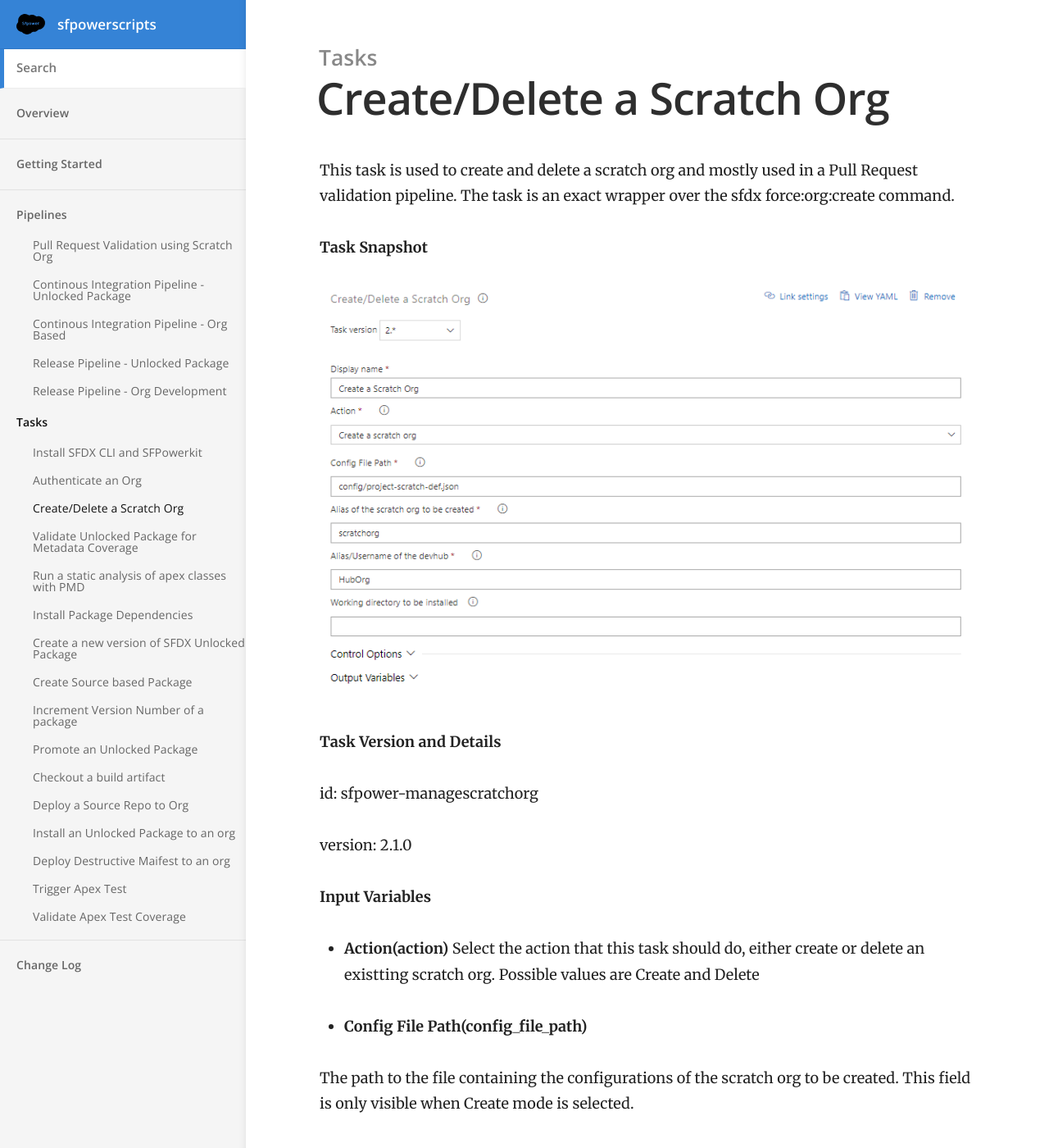
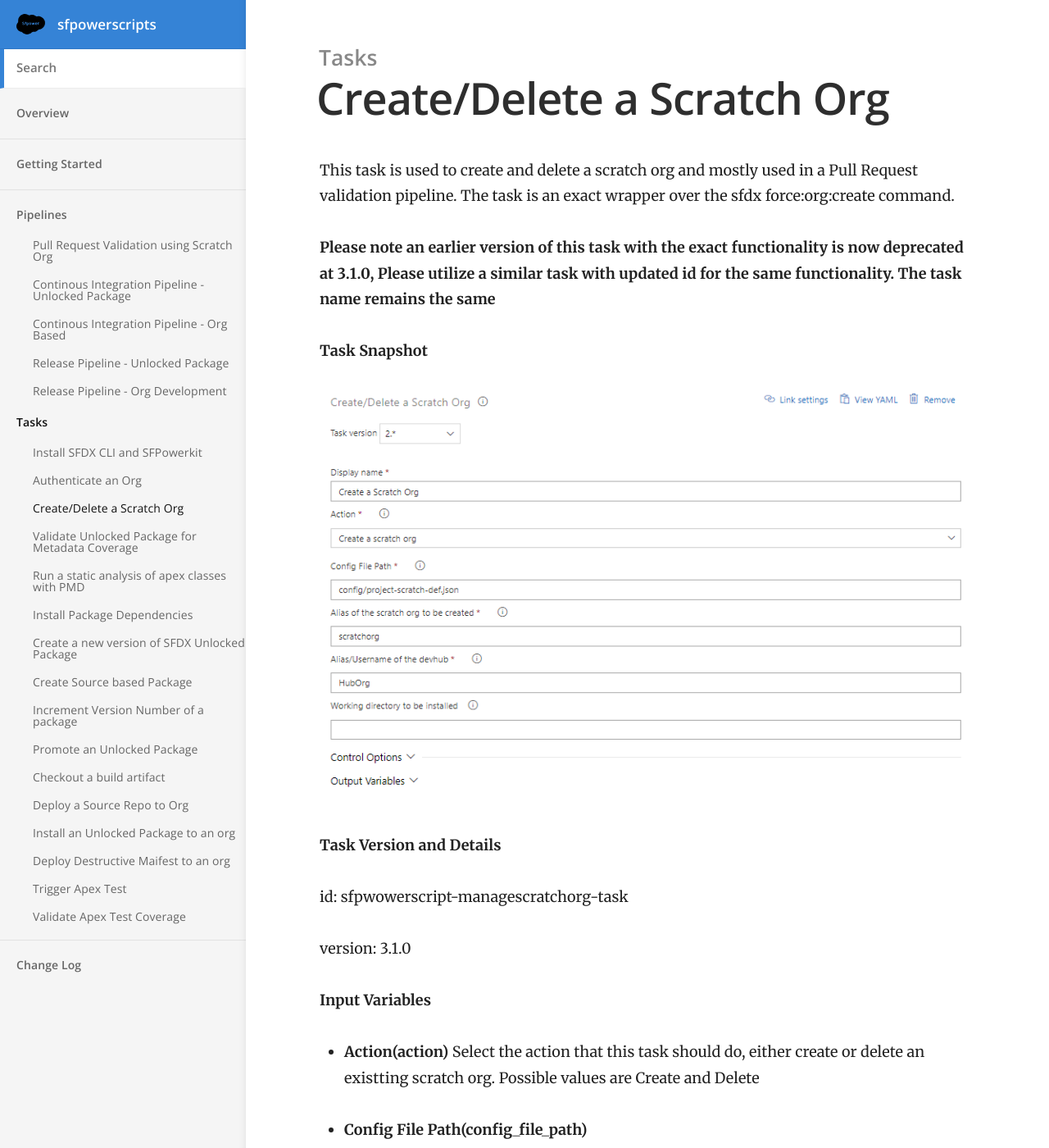
Before and after one commit to nbatterham/sfpowerscripts-doc, a Jekyll site: the page built from _docs/Tasks/Common-Utility-Tasks/Create and Delete a Scratch Org.md, in a window 1280 px wide and 1400 px high. Shown: the whole window at 82% size. Built offline with Jekyll 4.4.1, drawn with Linux system fonts in a browser that asks for light colours; some of the changed text lies outside the part shown.

Commit message:
Updated '_docs/Tasks/Common-Utility-Tasks/Create and Delete a Scratch Org.md' via CloudCannon

```diff
--- a/_docs/Tasks/Common-Utility-Tasks/Create and Delete a Scratch Org.md
+++ b/_docs/Tasks/Common-Utility-Tasks/Create and Delete a Scratch Org.md
@@ -6,15 +6,17 @@ order: 3
 
 This task is used to create and delete a scratch org and mostly used in a Pull Request validation pipeline. The task is an exact wrapper over the sfdx force:org:create command.
 
+**Please note an earlier version of this task with the exact functionality is now deprecated at 3.1.0, Please utilize a similar task with updated id for the same functionality. The task name remains the same**
+
 **Task Snapshot**
 
 **![](/images/Create or Delete a scratchorg.png){: width="832" height="519"}**
 
 **Task Version and Details**
 
-id: sfpower-managescratchorg
+id: sfpwowerscript-managescratchorg-task
 
-version: 2.1.0
+version: 3.1.0
 
 **Input Variables**
 
@@ -44,11 +46,11 @@ The root directory that contains the sfdx-project.json. In build pipelines you c
 
 * **sfpowerscripts\_scratch\_org\_url**
 
- The url of the scratch org that was created
+The url of the scratch org that was created
 
 * **sfpowerscripts\_scratch\_org\_username**
 
- The username of the scratch org that was created
+The username of the scratch org that was created
 
 **Control Options**
 
@@ -56,7 +58,8 @@ The root directory that contains the sfdx-project.json. In build pipelines you c
 
 Provide the repo path for the working directory in a releaase pipeline
 
-
 **Changelog**
 
-* 2.1.0 Initial Version
+* 3\.1.0 Updated task with a newer version id
+* 2\.1.0 Deprecated
+* 2\.1.0 Initial Version
```
